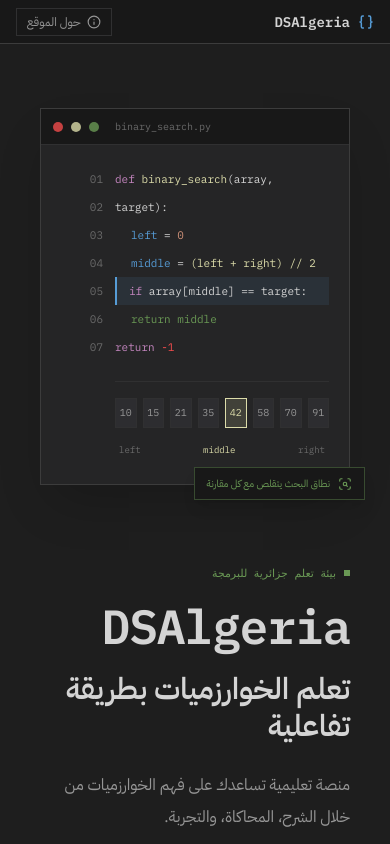
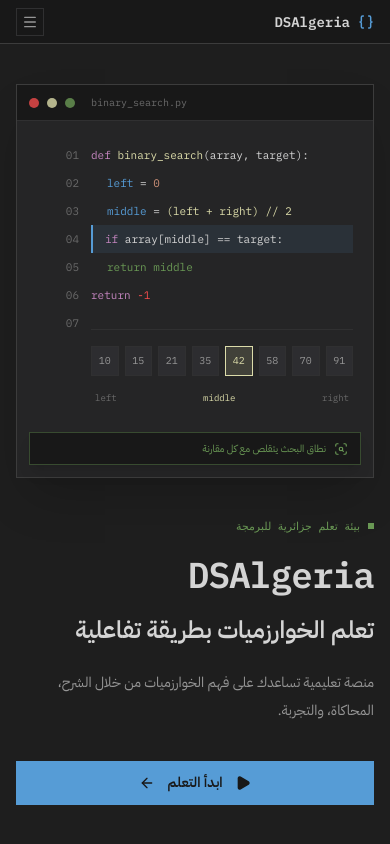
Before and after one commit to BenzidaneMo/DSAlgeria, a React (Vite) app: page / in a window 390 px wide. Built offline with nearby package versions, Linux system fonts and the light colour scheme.

Commit message:
feat: enhance Navbar component; add mobile navigation functionality and improve accessibility features

```diff
--- a/src/components/landing/LandingPage.jsx
+++ b/src/components/landing/LandingPage.jsx
@@ -30,7 +30,7 @@
           <div className="mt-2 flex justify-between px-1 text-[9px] text-text-muted"><span>left</span><span className="text-accent-yellow">middle</span><span>right</span></div>
         </div>
       </div>
-      <div className="absolute -bottom-4 -start-4 flex items-center gap-2 border border-accent-green/40 bg-bg-inset px-3 py-2 text-[10px] text-accent-green shadow-lg"><ScanSearch className="h-3.5 w-3.5" /> نطاق البحث يتقلص مع كل مقارنة</div>
+      <div className="mx-3 mb-3 flex items-center gap-2 border border-accent-green/40 bg-bg-inset px-3 py-2 text-[10px] text-accent-green shadow-lg sm:absolute sm:-bottom-4 sm:-start-4 sm:mx-0 sm:mb-0"><ScanSearch className="h-3.5 w-3.5 shrink-0" /> نطاق البحث يتقلص مع كل مقارنة</div>
     </div>
   );
 }
@@ -109,15 +109,15 @@
   return (
     <div className="h-screen w-full overflow-y-auto overflow-x-hidden bg-bg-app text-text-primary" dir="rtl">
       <Navbar />
-      <main className="mx-auto w-full max-w-7xl px-10 py-16">
-        <section className="grid min-h-[calc(100vh-220px)] items-center gap-20 lg:grid-cols-[0.9fr_1.1fr]" aria-labelledby="landing-title">
+      <main className="mx-auto w-full max-w-7xl px-4 py-10 sm:px-6 sm:py-12 md:px-10 md:py-16">
+        <section className="grid gap-10 sm:gap-14 lg:min-h-[calc(100vh-220px)] lg:items-center lg:gap-20 lg:grid-cols-[0.9fr_1.1fr]" aria-labelledby="landing-title">
           <div className="order-2 lg:order-1">
             <div className="mb-5 flex items-center gap-2 font-mono text-[11px] text-accent-green"><span className="h-1.5 w-1.5 bg-accent-green" /> بيئة تعلم جزائرية للبرمجة</div>
-            <h1 id="landing-title" className="font-mono text-5xl font-semibold tracking-tight text-text-primary">DSAlgeria</h1>
-            <h2 className="mt-5 max-w-lg text-3xl font-semibold leading-tight text-text-primary">تعلم الخوارزميات بطريقة تفاعلية</h2>
-            <p className="mt-6 max-w-xl text-base leading-8 text-text-secondary">منصة تعليمية تساعدك على فهم الخوارزميات من خلال الشرح، المحاكاة، والتجربة.</p>
-            <button type="button" onClick={onStart} className="mt-9 inline-flex h-11 items-center gap-3 bg-accent-blue px-5 text-sm font-semibold text-bg-inset transition-colors hover:bg-accent-blue-bright focus-visible:outline-none"><Play className="h-4 w-4 fill-current" />ابدأ التعلم<ArrowLeft className="h-4 w-4" /></button>
-            <div className="mt-14 grid max-w-xl grid-cols-3 gap-6">
+            <h1 id="landing-title" className="font-mono text-4xl font-semibold tracking-tight text-text-primary sm:text-5xl">DSAlgeria</h1>
+            <h2 className="mt-5 max-w-lg text-2xl font-semibold leading-tight text-text-primary sm:text-3xl">تعلم الخوارزميات بطريقة تفاعلية</h2>
+            <p className="mt-6 max-w-xl text-sm leading-7 text-text-secondary sm:text-base sm:leading-8">منصة تعليمية تساعدك على فهم الخوارزميات من خلال الشرح، المحاكاة، والتجربة.</p>
+            <button type="button" onClick={onStart} className="mt-9 flex h-11 w-full items-center justify-center gap-3 bg-accent-blue px-5 text-sm font-semibold text-bg-inset transition-colors hover:bg-accent-blue-bright focus-visible:outline-none sm:inline-flex sm:w-auto"><Play className="h-4 w-4 fill-current" />ابدأ التعلم<ArrowLeft className="h-4 w-4" /></button>
+            <div className="mt-10 grid max-w-xl grid-cols-3 gap-4 sm:mt-14 sm:gap-6">
               <LearningSignal icon={Binary} title="فهم" detail="خطوات واضحة" color="text-accent-blue" />
               <LearningSignal icon={ScanSearch} title="محاكاة" detail="تتبع كل مقارنة" color="text-accent-yellow" />
               <LearningSignal icon={FlaskConical} title="تجربة" detail="اختبر أفكارك" color="text-accent-purple" />
@@ -126,23 +126,23 @@
           <div className="order-1 flex justify-center lg:order-2"><AlgorithmPreview /></div>
         </section>
 
-        <section className="mt-20 border-t border-border-subtle pt-10" aria-labelledby="why-heading">
-          <div className="mb-6 flex items-end justify-between gap-6">
+        <section className="mt-14 border-t border-border-subtle pt-8 sm:mt-16 sm:pt-10 lg:mt-20" aria-labelledby="why-heading">
+          <div className="mb-6 flex flex-col gap-3 sm:flex-row sm:items-end sm:justify-between sm:gap-6">
             <div>
               <p className="font-mono text-[10px] text-accent-blue">// learning_environment</p>
-              <h2 id="why-heading" className="mt-2 text-2xl font-semibold text-text-primary">لماذا DSAlgeria؟</h2>
+              <h2 id="why-heading" className="mt-2 text-xl font-semibold text-text-primary sm:text-2xl">لماذا DSAlgeria؟</h2>
             </div>
-            <p className="max-w-sm text-left text-xs leading-6 text-text-muted">أدوات بسيطة تساعدك على الانتقال من حفظ الخطوات إلى فهم طريقة التفكير.</p>
+            <p className="max-w-sm text-xs leading-6 text-text-muted sm:text-left">أدوات بسيطة تساعدك على الانتقال من حفظ الخطوات إلى فهم طريقة التفكير.</p>
           </div>
-          <div className="grid gap-3 md:grid-cols-2 lg:grid-cols-4">
+          <div className="grid gap-3 sm:grid-cols-2 lg:grid-cols-4">
             {features.map((feature) => <FeatureCard key={feature.title} {...feature} />)}
           </div>
         </section>
 
-        <section className="mt-20 border-t border-border-subtle pt-10" aria-labelledby="how-heading">
+        <section className="mt-14 border-t border-border-subtle pt-8 sm:mt-16 sm:pt-10 lg:mt-20" aria-labelledby="how-heading">
           <p className="font-mono text-[10px] text-accent-blue">// student_flow</p>
-          <h2 id="how-heading" className="mt-2 text-2xl font-semibold text-text-primary">كيف يعمل DSAlgeria؟</h2>
-          <div className="mt-8 grid gap-10 lg:grid-cols-[1.6fr_1fr]">
+          <h2 id="how-heading" className="mt-2 text-xl font-semibold text-text-primary sm:text-2xl">كيف يعمل DSAlgeria؟</h2>
+          <div className="mt-8 grid gap-6 lg:grid-cols-[1.6fr_1fr] lg:gap-10">
             <div className="grid gap-3 sm:grid-cols-3">
               {howItWorksSteps.map((step, index) => <HowItWorksStep key={step.title} index={index} {...step} />)}
             </div>
@@ -152,19 +152,19 @@
           </div>
         </section>
 
-        <section className="mt-20 border-t border-border-subtle pt-10" aria-labelledby="explore-heading">
+        <section className="mt-14 border-t border-border-subtle pt-8 sm:mt-16 sm:pt-10 lg:mt-20" aria-labelledby="explore-heading">
           <div className="mb-6 flex items-end justify-between gap-6">
             <div>
               <p className="font-mono text-[10px] text-accent-blue">// algorithm_catalog</p>
-              <h2 id="explore-heading" className="mt-2 text-2xl font-semibold text-text-primary">استكشف الخوارزميات</h2>
+              <h2 id="explore-heading" className="mt-2 text-xl font-semibold text-text-primary sm:text-2xl">استكشف الخوارزميات</h2>
             </div>
             <button type="button" onClick={onStart} className="hidden shrink-0 items-center gap-2 border border-border-subtle px-4 py-2 text-xs font-semibold text-text-secondary transition-colors hover:border-accent-blue hover:text-accent-blue sm:inline-flex">استكشف جميع الخوارزميات<ArrowLeft className="h-3.5 w-3.5" /></button>
           </div>
-          <div className="space-y-10">
+          <div className="space-y-8 sm:space-y-10">
             {previewCategories.map((category) => (
               <div key={category.id}>
                 <h3 className="mb-3 font-mono text-xs text-text-muted">{category.name}</h3>
-                <div className="grid gap-3 md:grid-cols-2 lg:grid-cols-3">
+                <div className="grid gap-3 sm:grid-cols-2 lg:grid-cols-3">
                   {category.algorithms.map((algorithm) => <AlgorithmPreviewCard key={algorithm.id} {...algorithm} onOpen={onStart} />)}
                 </div>
               </div>
@@ -173,26 +173,26 @@
           <button type="button" onClick={onStart} className="mt-8 inline-flex w-full items-center justify-center gap-2 border border-border-subtle py-3 text-xs font-semibold text-text-secondary transition-colors hover:border-accent-blue hover:text-accent-blue sm:hidden">استكشف جميع الخوارزميات<ArrowLeft className="h-3.5 w-3.5" /></button>
         </section>
 
-        <section className="mt-20 border-t border-border-subtle pt-10" aria-labelledby="testimonials-heading">
+        <section className="mt-14 border-t border-border-subtle pt-8 sm:mt-16 sm:pt-10 lg:mt-20" aria-labelledby="testimonials-heading">
           <div className="mb-6 flex flex-wrap items-center gap-3">
             <h2 id="testimonials-heading" className="text-lg font-semibold text-text-primary">آراء الطلاب</h2>
             <span className="border border-border-subtle bg-bg-inset px-2 py-0.5 font-mono text-[10px] text-text-muted">محتوى تجريبي — بانتظار آراء حقيقية</span>
           </div>
-          <div className="grid gap-3 md:grid-cols-3">
+          <div className="grid gap-3 sm:grid-cols-3">
             {demoTestimonials.map((testimonial) => <TestimonialCard key={testimonial.role} {...testimonial} />)}
           </div>
         </section>
 
-        <section className="mt-20 border border-accent-blue/30 bg-bg-panel px-8 py-14 text-center" aria-labelledby="cta-heading">
+        <section className="mt-14 border border-accent-blue/30 bg-bg-panel px-5 py-10 text-center sm:mt-16 sm:px-8 sm:py-14 lg:mt-20" aria-labelledby="cta-heading">
           <p className="font-mono text-[10px] text-accent-blue">// get_started</p>
-          <h2 id="cta-heading" className="mt-2 text-2xl font-semibold text-text-primary">جاهز لتجربة الخوارزميات؟</h2>
+          <h2 id="cta-heading" className="mt-2 text-xl font-semibold text-text-primary sm:text-2xl">جاهز لتجربة الخوارزميات؟</h2>
           <p className="mx-auto mt-3 max-w-md text-sm leading-7 text-text-secondary">ابدأ الآن وشاهد كيف تعمل الخوارزميات خطوة بخطوة.</p>
-          <button type="button" onClick={onStart} className="mt-7 inline-flex h-11 items-center gap-3 bg-accent-blue px-6 text-sm font-semibold text-bg-inset transition-colors hover:bg-accent-blue-bright focus-visible:outline-none"><Play className="h-4 w-4 fill-current" />ابدأ التعلم<ArrowLeft className="h-4 w-4" /></button>
+          <button type="button" onClick={onStart} className="mt-7 flex h-11 w-full items-center justify-center gap-3 bg-accent-blue px-6 text-sm font-semibold text-bg-inset transition-colors hover:bg-accent-blue-bright focus-visible:outline-none sm:inline-flex sm:w-auto"><Play className="h-4 w-4 fill-current" />ابدأ التعلم<ArrowLeft className="h-4 w-4" /></button>
         </section>
       </main>
 
       <footer className="mx-auto w-full max-w-7xl border-t border-border-subtle">
-        <div className="mx-auto flex w-full max-w-7xl flex-col items-center gap-4 px-10 py-8 sm:flex-row sm:justify-between">
+        <div className="mx-auto flex w-full max-w-7xl flex-col items-center gap-4 px-4 py-8 sm:flex-row sm:justify-between sm:px-6 md:px-10">
           <p className="order-2 font-mono text-[13px] text-text-muted">{new Date().getFullYear()} DSAlgeria</p>
           <div className="order-1 sm:order-2 flex items-center gap-2">
             {socialLinks.map(({ name, Icon, url }) => (
--- a/src/components/layout/Navbar.jsx
+++ b/src/components/layout/Navbar.jsx
@@ -1,16 +1,45 @@
-import { Braces, Info } from "lucide-react";
-import { useState } from "react";
+import { Binary, Braces, Home, Info, Menu, Play, X } from "lucide-react";
+import { useEffect, useRef, useState } from "react";
 import { useNavigate } from "react-router-dom";
 import AboutModal from "./AboutModal";
 
+const mobileNavLinks = [
+  { label: "الرئيسية", icon: Home, action: "home" },
+  { label: "الخوارزميات", icon: Binary, action: "algorithms" },
+  { label: "حول الموقع", icon: Info, action: "about" },
+  { label: "ابدأ التعلم", icon: Play, action: "start" },
+];
+
 export default function Navbar() {
   const [isAboutOpen, setIsAboutOpen] = useState(false);
+  const [isMenuOpen, setIsMenuOpen] = useState(false);
+  const headerRef = useRef(null);
   const navigate = useNavigate();
   const onStart = () => navigate("/");
 
+  useEffect(() => {
+    if (!isMenuOpen) return;
+
+    function handlePointerDown(event) {
+      if (headerRef.current && !headerRef.current.contains(event.target)) {
+        setIsMenuOpen(false);
+      }
+    }
+
+    document.addEventListener("pointerdown", handlePointerDown);
+    return () => document.removeEventListener("pointerdown", handlePointerDown);
+  }, [isMenuOpen]);
+
+  function handleMobileLink(action) {
+    setIsMenuOpen(false);
+    if (action === "home") navigate("/");
+    else if (action === "algorithms" || action === "start") navigate("/app");
+    else if (action === "about") setIsAboutOpen(true);
+  }
+
   return (
     <>
-      <header className="flex h-11 shrink-0 items-center justify-between border-b border-border bg-bg-inset px-4" role="banner">
+      <header ref={headerRef} className="relative flex h-11 shrink-0 items-center justify-between border-b border-border bg-bg-inset px-4" role="banner">
         <div className="flex items-center gap-2 cursor-pointer" onClick={onStart}>
           <Braces className="h-4 w-4 text-accent-blue" strokeWidth={2.25} />
           <span className="font-mono text-sm font-semibold text-text-primary">DSAlgeria</span>
@@ -19,12 +48,44 @@
         <button
           type="button"
           onClick={() => setIsAboutOpen(true)}
-        className="flex h-7 items-center gap-1.5 border border-border-subtle px-2.5 text-xs text-text-secondary transition-colors hover:bg-bg-hover hover:text-text-primary"
+          className="hidden h-7 items-center gap-1.5 border border-border-subtle px-2.5 text-xs text-text-secondary transition-colors hover:bg-bg-hover hover:text-text-primary sm:flex"
           aria-label="حول الموقع"
         >
           <Info className="h-3.5 w-3.5" strokeWidth={2} />
           <span>حول الموقع</span>
         </button>
+
+        <button
+          type="button"
+          onClick={() => setIsMenuOpen((open) => !open)}
+          className="flex h-7 w-7 items-center justify-center border border-border-subtle text-text-secondary transition-colors hover:bg-bg-hover hover:text-text-primary sm:hidden"
+          aria-label={isMenuOpen ? "إغلاق القائمة" : "فتح القائمة"}
+          aria-expanded={isMenuOpen}
+          aria-controls="mobile-nav-menu"
+        >
+          {isMenuOpen ? <X className="h-4 w-4" /> : <Menu className="h-4 w-4" />}
+        </button>
+
+        <nav
+          id="mobile-nav-menu"
+          aria-label="القائمة الرئيسية"
+          className={`absolute inset-x-0 top-11 z-40 overflow-hidden border-b border-border bg-bg-panel shadow-lg transition-[max-height,opacity] duration-200 ease-out sm:hidden ${isMenuOpen ? "max-h-64 opacity-100" : "pointer-events-none max-h-0 opacity-0"}`}
+        >
+          <ul className="divide-y divide-border-subtle">
+            {mobileNavLinks.map(({ label, icon: Icon, action }) => (
+              <li key={action}>
+                <button
+                  type="button"
+                  onClick={() => handleMobileLink(action)}
+                  className="flex w-full items-center gap-3 px-4 py-3 text-right text-sm text-text-secondary transition-colors hover:bg-bg-hover hover:text-text-primary"
+                >
+                  <Icon className="h-4 w-4 shrink-0 text-accent-blue" strokeWidth={1.8} />
+                  <span>{label}</span>
+                </button>
+              </li>
+            ))}
+          </ul>
+        </nav>
       </header>
       {isAboutOpen && <AboutModal onClose={() => setIsAboutOpen(false)} />}
     </>
```
Lines whose indentation alone changed are shown as unchanged.
